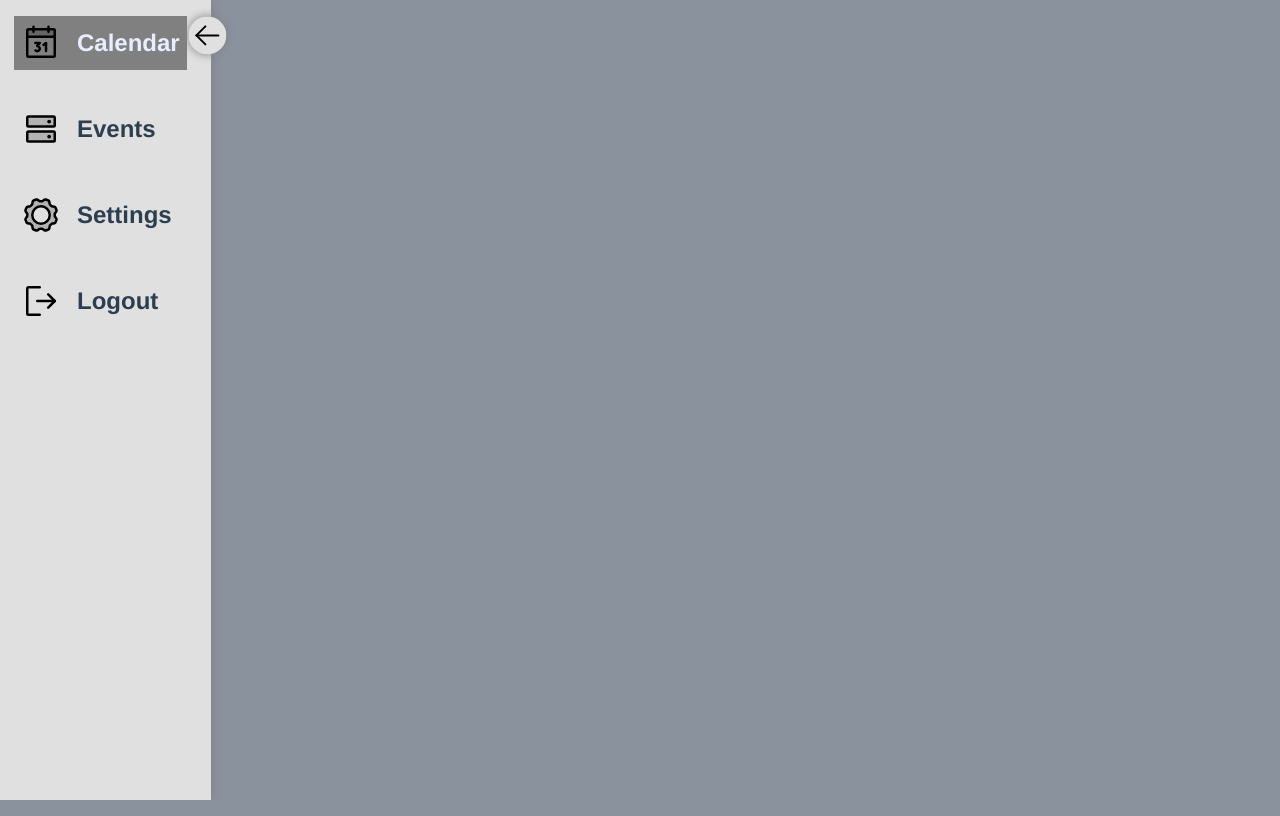
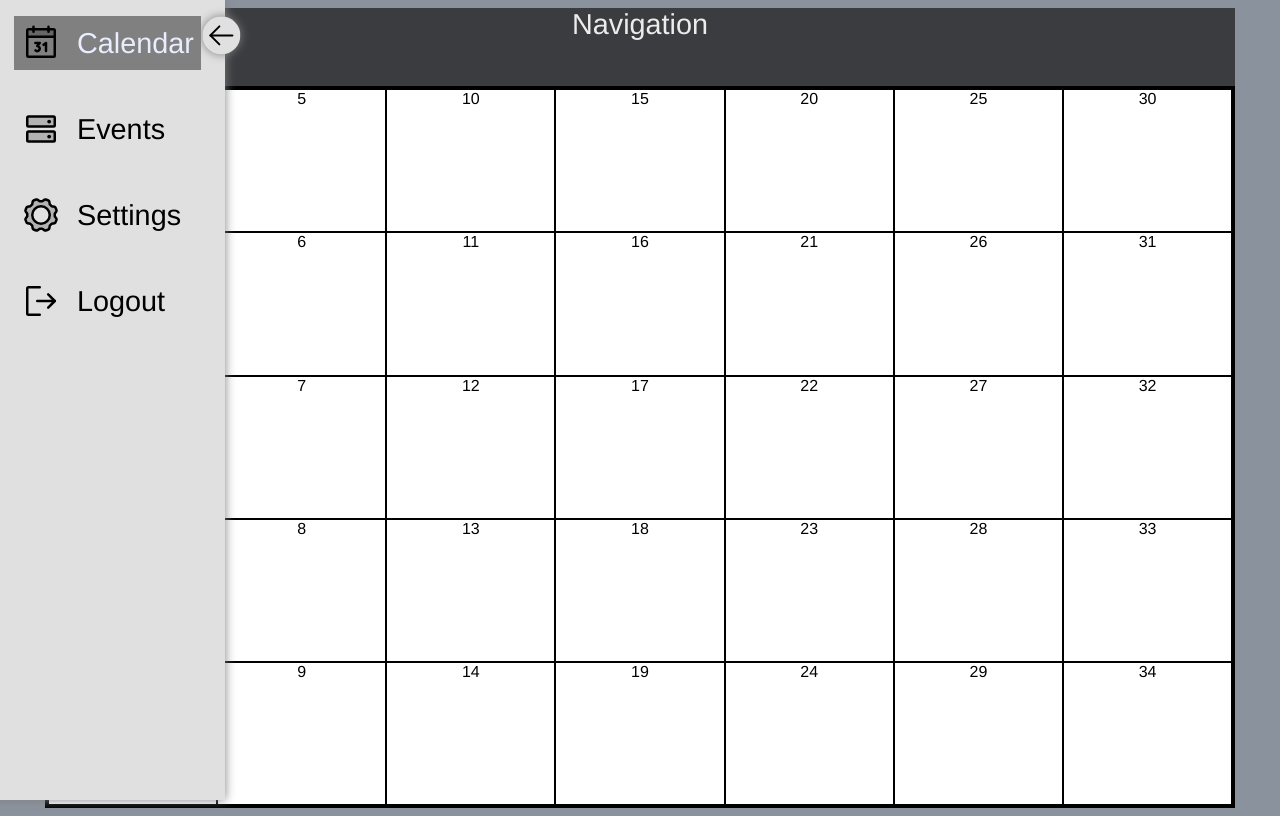
Before and after one commit to MalikKilgore/Calendar, a Vue app: page / in a window 1280 px wide. Built offline with nearby package versions, Linux system fonts and the light colour scheme; no server answers; sample sign-in values are in the browser's storage.

Commit message:
Changed scoped styling accross app. Created base Calendar layout with grid.

```diff
--- a/src/App.vue
+++ b/src/App.vue
@@ -1,9 +1,8 @@
 <template>
   <div id="root">
     <NavBar></NavBar>
+    <router-view/>
   </div>
-
-  <router-view/>
 </template>
 <script>
 import Vue from 'vue'
@@ -19,17 +18,14 @@ export default {
 }
 </script>
 
-<style lang="scss">
+<style scoped lang="scss">
 #app {
-  font-family: Avenir, Helvetica, Arial, sans-serif;
-  -webkit-font-smoothing: antialiased;
-  -moz-osx-font-smoothing: grayscale;
-  text-align: center;
-  color: #2c3e50;
+
 }
 
 #root {
-  padding: 30px;
+  padding: 0;
+  margin: 0;
 
 	a {
     font-weight: bold;
--- a/src/assets/styles.css
+++ b/src/assets/styles.css
@@ -26,4 +26,5 @@ html, body {
     font-family: Helvetica, 'Roboto Slab', Arial, sans-serif;
     -webkit-font-smoothing: antialiased;
     -moz-osx-font-smoothing: grayscale;
+    text-align: center;
 }
--- a/src/components/EventForm.vue
+++ b/src/components/EventForm.vue
@@ -3,11 +3,22 @@
 </template>
 
 <script>
-
+import Vue from "vue";
+import router from "../router";
+import Vuex from "vuex";
+import { db, usersCollection } from "../firebase/firebase.js";
 
 export default {
+  data() {
+    return {
 
-}
+    };
+  },
+  methods: {
+
+  },
+
+};
 </script>
 
 <style scoped lang="scss">
--- a/src/components/NavBar.vue
+++ b/src/components/NavBar.vue
@@ -115,9 +115,19 @@ export default {
         display: flex;
         gap: 1rem;
         align-items: center;
-        color: grey;
+        color: rgb(0, 0, 0);
         text-decoration: none;
+        font-size: 1.8rem;
+        padding: 7px;
         font-weight: 500;
+        vertical-align: middle;
+        &.router-link-exact-active {
+          color: #e8edff;
+          background-color: grey;
+        }
+        &:hover {
+          color: #e8edff;
+        }
       }
 
       img {
@@ -125,21 +135,6 @@ export default {
         height: 2.5rem;
       }
     }
-  }
-}
-
-a {
-  font-size: 40px;
-  color: #18243a;
-  text-decoration: none;
-  vertical-align: middle;
-  padding: 7px;
-  &.router-link-exact-active {
-    color: #e8edff;
-    background-color: grey;
-  }
-  &:hover {
-    color: #e8edff;
   }
 }
 
--- a/src/store/index.js
+++ b/src/store/index.js
@@ -6,9 +6,9 @@ export default createStore({
   state: {
     //Stores current user profile
     userProfile: {},
-    //Stores current route associated with the chatroom you're viewing
+    //Stores current route associated with the page you're viewing
     currentRoute: {},
-    //Stores current database associated with the chatroom you're viewing
+    //Stores current database associated with the page you're viewing
     currentDatabase: {},
     //Stores current signed in user reference
     currentUser: {}
--- a/src/views/Calendar.vue
+++ b/src/views/Calendar.vue
@@ -1,31 +1,90 @@
 <template>
   <div class="calendar-root">
+    <div class="calendarNav">Navigation</div>
 
+    <div class="calendarBody" id="calendarBody">
+
+
+    </div>
   </div>
 </template>
 
 <script>
-// @ is an alias to /src
 import Vue from 'vue'
 import router from '../router'
+import store from '../store'
 import Vuex from 'vuex'
-import NavBar from '../components/NavBar'
+import firebase from 'firebase/app'
 
 export default {
   name: 'Calendar',
   data() {
     return {
-      route: {
-        id: this.$route.params,
-        path: this.$route.path,
-      },
+
     }
   },
   components: {
-    NavBar
   },
   methods: {
+    createGrid(){
+      const gridContainer = document.getElementById('calendarBody')
 
-  }
+        for (let i = 0; i < 35; i++){
+          let gridSquare = document.createElement('div');
+          gridSquare.className = 'grid-square';
+          gridSquare.style.border = '0.01rem solid black'
+          gridSquare.style.color = 'black'
+          gridSquare.innerText = i
+          gridContainer.appendChild(gridSquare)
+        }
+    },
+  },
+
+  mounted(){
+    console.log('CREATING GRID')
+    this.createGrid()
+  },
 }
 </script>
+
+<style scoped lang="scss">
+.calendar-root{
+  padding: 0;
+  margin: auto;
+  right: 1rem;
+  display: grid;
+  grid-template-columns: 1fr;
+  grid-template-rows: 0.13fr 1.2fr;
+  grid-template-areas:
+  "calendarNav"
+  "calendarBody";
+  grid-area: calendar-root;
+  height: 100vh;
+  width: 93vw;
+}
+
+.calendarNav {
+  font-weight: 500;
+  font-size: 1.8rem;
+  grid-area: calendarNav;
+  color: rgb(238, 235, 235);
+  background-color:  #3a3c3f;
+}
+
+#calendarBody {
+  display: grid;
+  grid-area: calendarBody;
+  grid-template-columns: repeat(7, 1fr);
+  grid-template-rows: repeat(5, 1fr);
+  grid-auto-flow: column;
+  background-color: white;
+  color: white;
+  border: black solid;
+}
+
+.grid-square {
+  color: black;
+  background-color: white;
+}
+
+</style>
--- a/src/views/Events.vue
+++ b/src/views/Events.vue
@@ -5,9 +5,15 @@
 </template>
 
 <script>
-
+import EventForm from '../components/EventForm'
 
 export default {
-  name: 'Events'
+  name: 'Events',
+  components: {
+    EventForm
+  },
+  methods: {
+
+  },
 }
 </script>
```
Also changed, not shown: src/views/Join.vue (+8 -9 lines).
